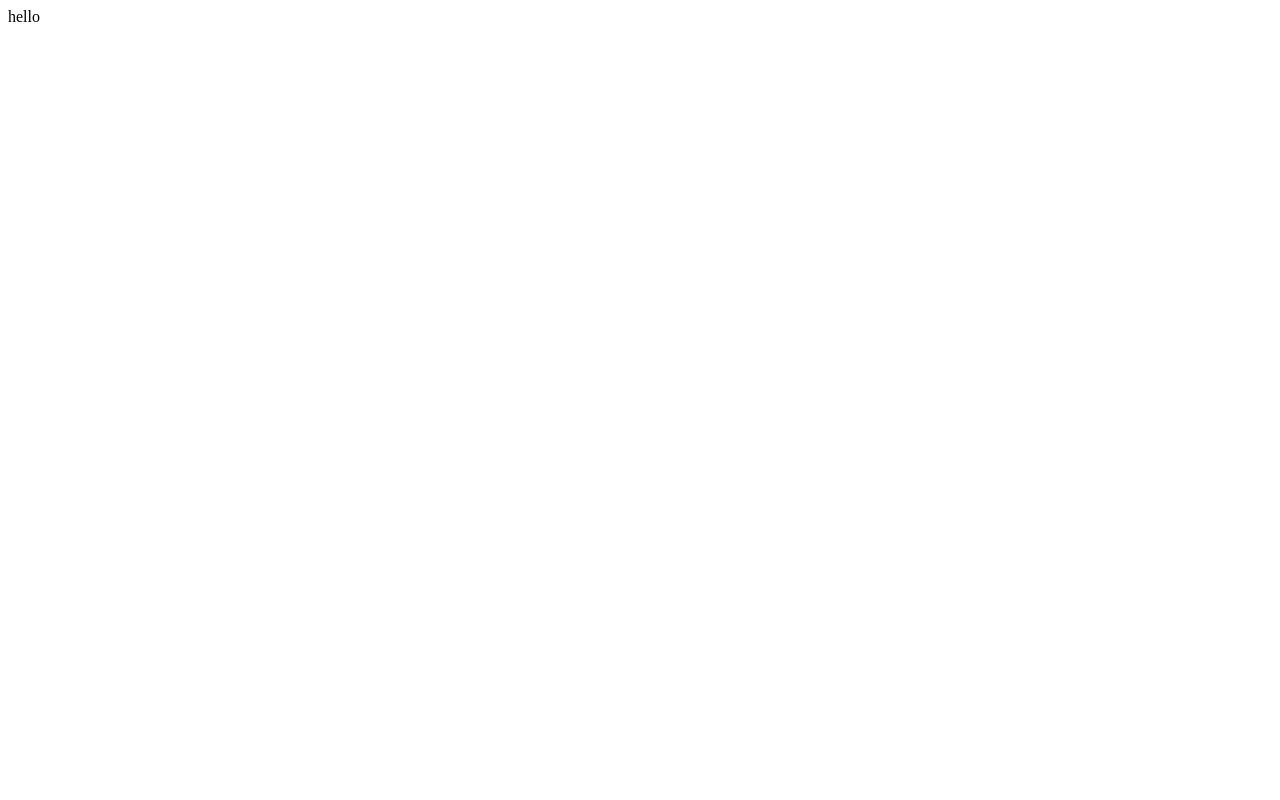
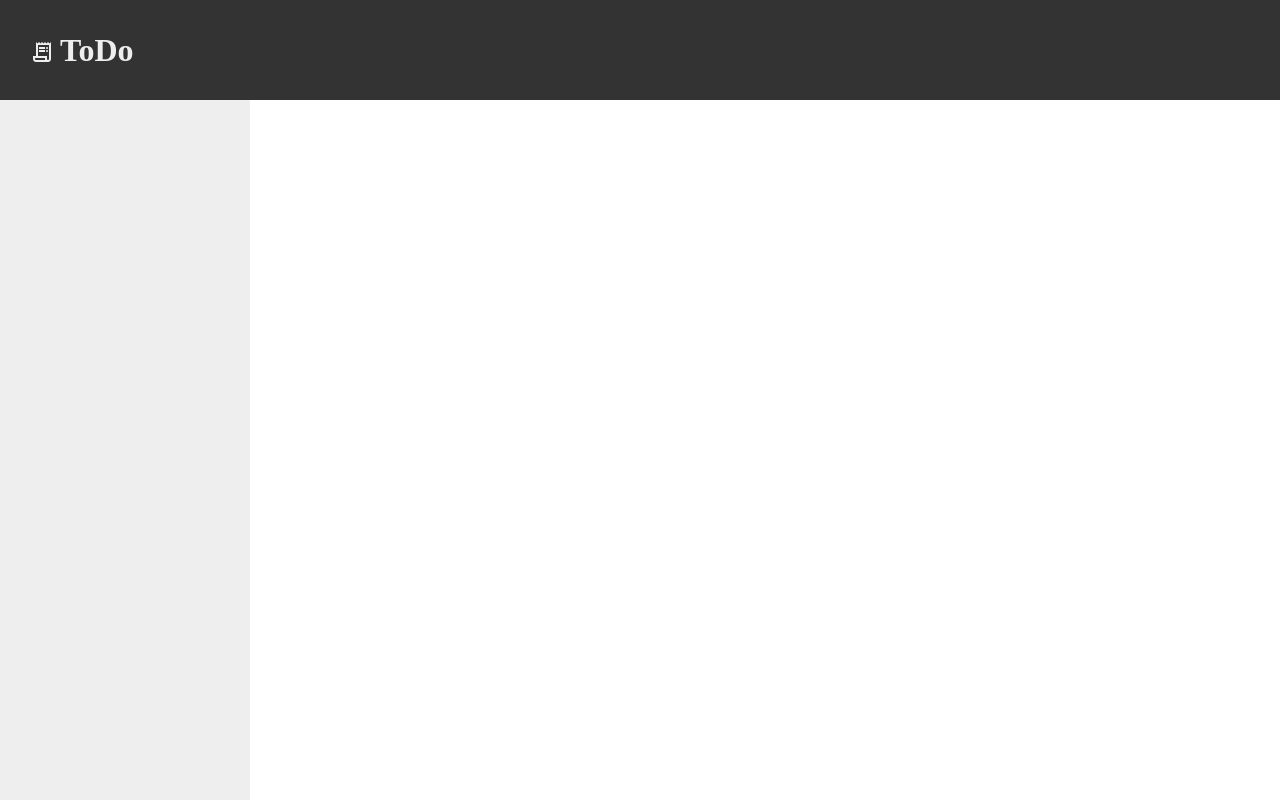
Before and after one commit to sumansur98/odin-todoApp, a website built with webpack: page dist/index.html in a window 1280 px wide. Built offline with nearby package versions, Linux system fonts and the light colour scheme; a web font is replaced by a local one.

Commit message:
started UI

```diff
--- a/package.json
+++ b/package.json
@@ -9,6 +9,8 @@
   "author": "",
   "license": "ISC",
   "devDependencies": {
+    "css-loader": "^6.8.1",
+    "style-loader": "^3.3.3",
     "webpack": "^5.89.0",
     "webpack-cli": "^5.1.4"
   }
--- a/src/index.js
+++ b/src/index.js
@@ -1,5 +1,6 @@
 import Task from "./modules/Task";
 import Project from "./modules/Project";
+import './style.css'
 
 console.log('check');
 const task = Task();
--- /dev/null
+++ b/src/style.css
@@ -0,0 +1,52 @@
+@font-face {
+    font-family: Yusei;
+    src: url('./YuseiMagic-Regular.ttf');
+  }
+
+
+* {
+    padding: 0;
+    margin : 0;
+    box-sizing: border-box;
+}
+
+#content{
+    width : 100vw;
+    height : 100vh;
+    overflow: hidden;
+}
+
+.header {
+    width : 100%;
+    height : 100px;
+    background-color: #333;
+    display: flex;
+    justify-content: start;
+    align-items: center;
+
+}
+
+.header span{
+    margin-left : 30px;
+    color : #eee;
+    height: 20px;
+    width : 20px;
+    margin-right: 10px;
+}
+
+.header h1{
+    color : #eee;
+    font-family: Yusei;
+}
+
+.main-container{
+    height : 100%;
+    width : 100%;
+    overflow: hidden;
+}
+
+.side-bar{
+    height : 100%;
+    width : 250px;
+    background-color: #eee;
+}
--- a/webpack.config.js
+++ b/webpack.config.js
@@ -18,6 +18,10 @@ module.exports = {
                 test: /\.(png|svg|jpg|jpeg|gif)$/i,
                 type: 'asset/resource',
             },
+            {
+                test: /\.(woff|woff2|eot|ttf|otf)$/i,
+                type: 'asset/resource',
+            },
         ],
     },
 };
```
Also changed, not shown: dist/index.html, dist/main.js, 3 other files.
